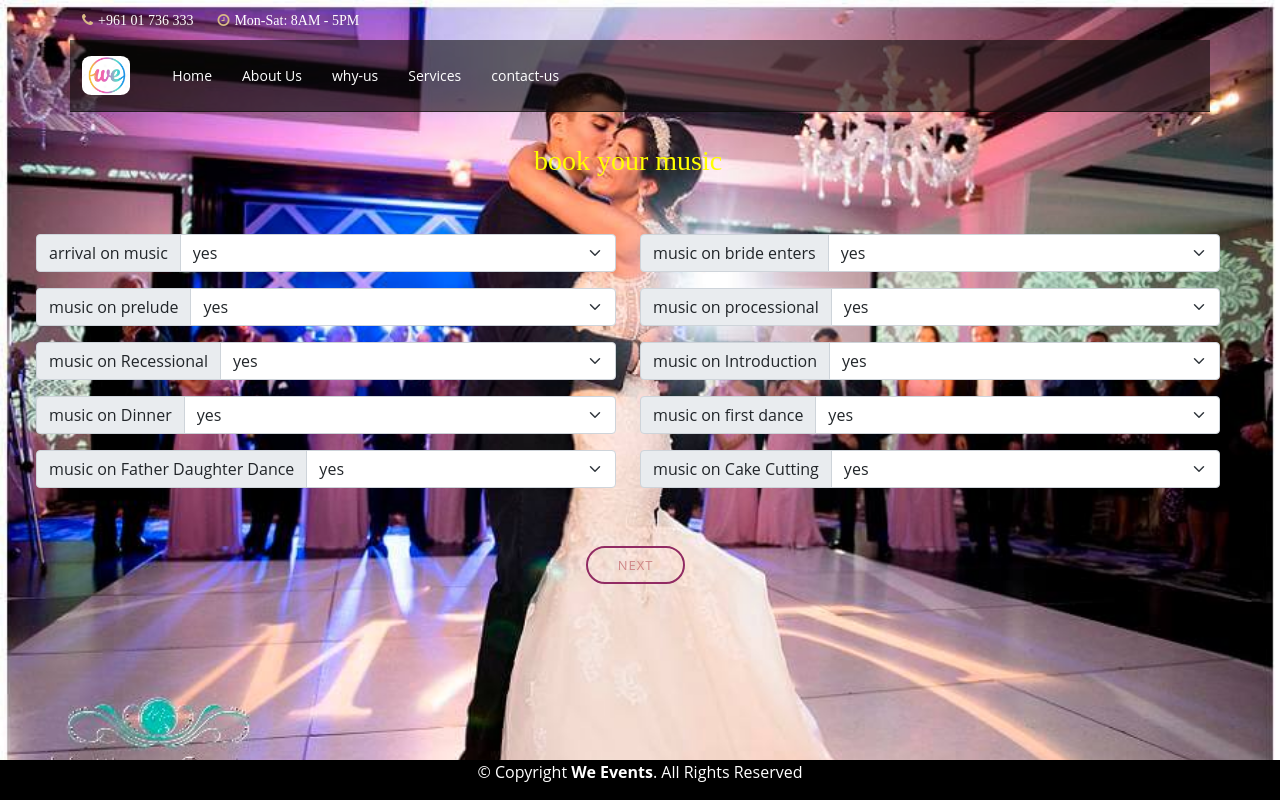
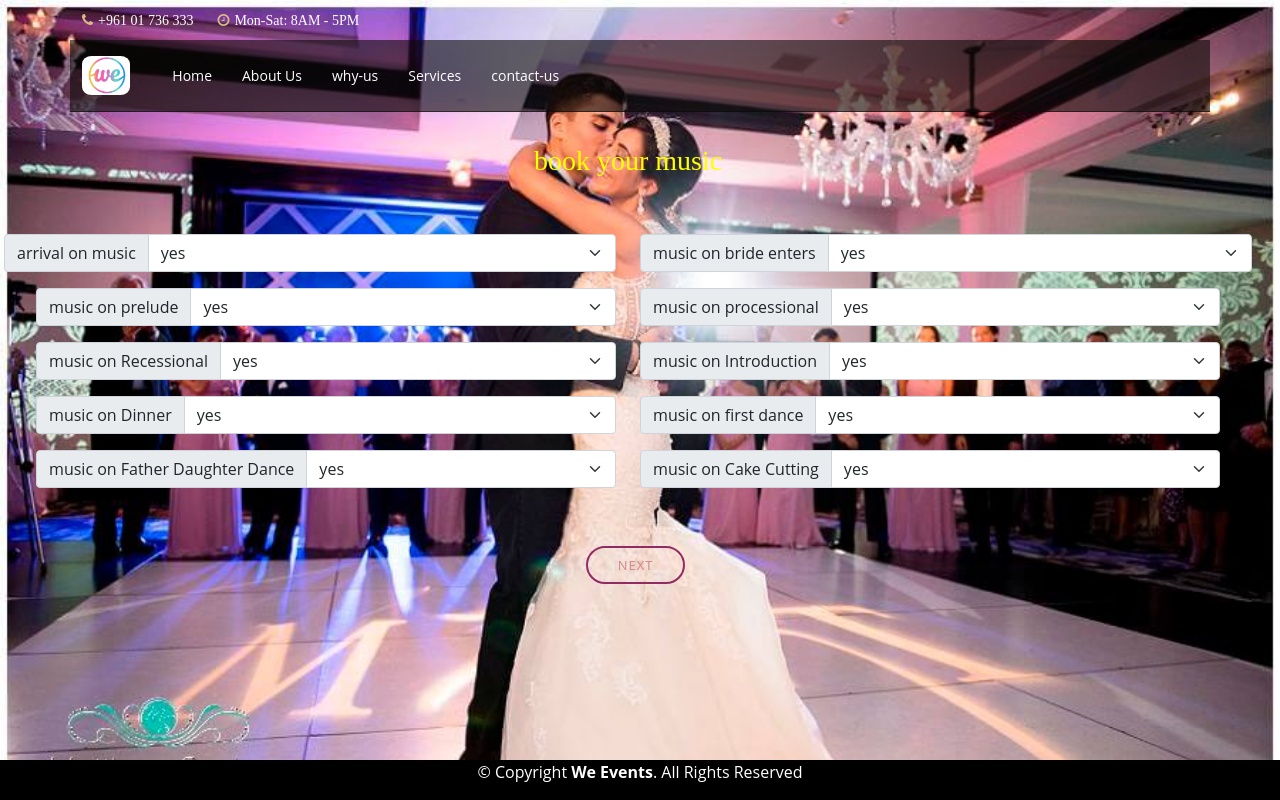
Before and after one commit to hassank23/we-events, a React (Create React App) app: page /book_music in a window 1280 px wide. Built offline with nearby package versions, Linux system fonts and the light colour scheme.

Commit message:
adit music

```diff
--- a/src/components/bookMusic.js
+++ b/src/components/bookMusic.js
@@ -63,7 +63,7 @@ render(){
 
 
                         <FormGroup row >
-                                <div className=" row  px-5  ">
+                                <div className=" row  px-3  ">
 
                                 <Col className="col-lg-6 col-md-6 col-sm-6 col-6">
                                 <div className="input-group mb-3 cp">
```
